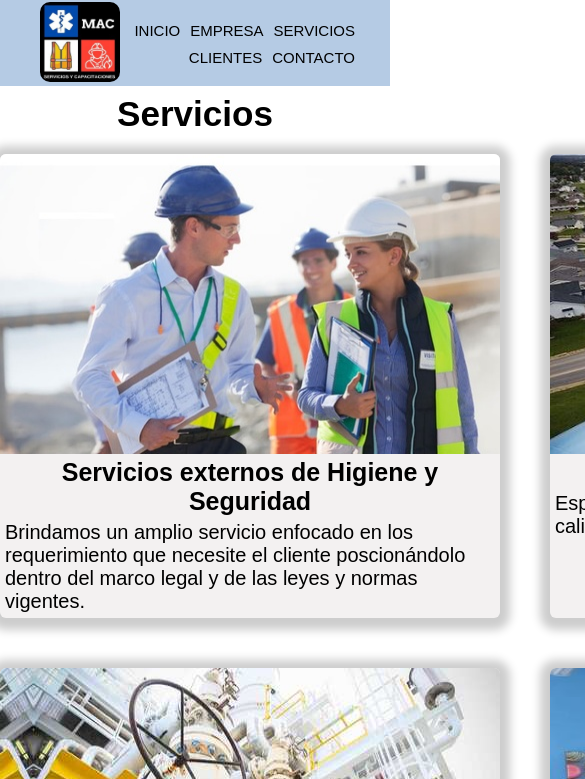
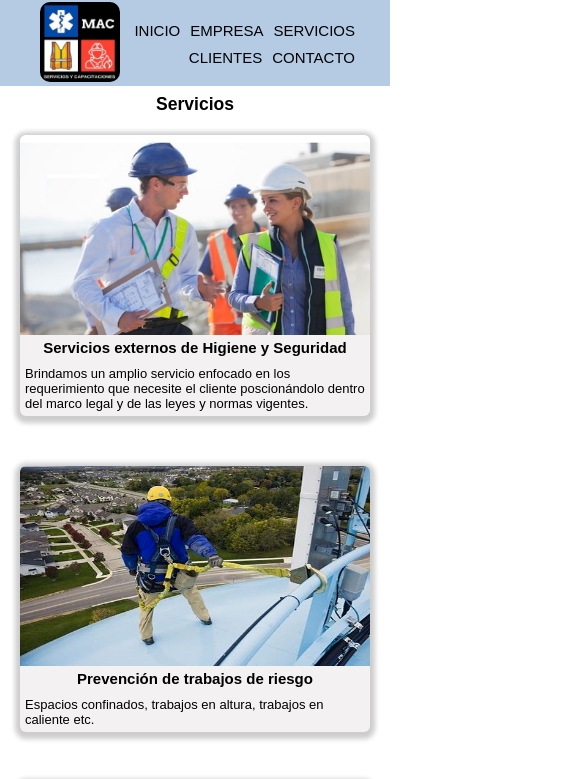
Before and after one commit to rafaelgordillo/PF-Gordillo, a website: page pages/servicios.html in a window 390 px wide. Shown: the top 779 px of the page, 585 px wide, since content can reach past the window. Drawn offline with Linux system fonts and the light colour scheme.

Commit message:
agregue media queries tablet y mobile para la pagina servicios

```diff
--- a/scss/layout/_main-clientes.scss
+++ b/scss/layout/_main-clientes.scss
@@ -1,13 +1,17 @@
 /***CLIENTES***/
 .main-title {
     display: flex;
-    flex-direction: row;
+    flex-direction: column;
     justify-content: center;
     align-items: center;
-    height: 50px;
+    height: 100%;
+    padding: 5px;
     background-color: rgb(240, 240, 240);
     font-family: $font-paragraph;
     font-size: 30px;
+    p{
+        font-size:20px ;
+    }
 }
 .container-logo {
     display: grid;
--- a/scss/layout/_main-empresa.scss
+++ b/scss/layout/_main-empresa.scss
@@ -31,7 +31,7 @@
         padding-bottom: 10px;
     }
 }
-section p {
+section p {/******CAMBIAR ESTA CLASE, NO TIENE FUNCION***/
     font-family: $font-paragraph;
     font-size: 25px;
 }
--- a/scss/layout/_main-servicios.scss
+++ b/scss/layout/_main-servicios.scss
@@ -23,7 +23,7 @@
     flex-direction: column;
     overflow: hidden;
     background-color: rgb(243, 241, 241);
-    box-shadow: 0.1px 2px 10px 10px rgba(6, 6, 6, 0.2);
+    box-shadow: 0.1px 2px 5px 5px rgba(6, 6, 6, 0.2);
     border-radius: 6px;
 
     div img{
--- a/scss/layout/_media-mobile.scss
+++ b/scss/layout/_media-mobile.scss
@@ -66,7 +66,7 @@
         height: 20px;
     }
 }
-/*media queries empresa*/
+/***media queries empresa***/
 
 @media (max-width:576px){
 
@@ -91,7 +91,7 @@
             padding-left: 45px;
         }
     }
-    .texto-empresa {
+    .texto-empresa { /*contenedor de "La empresa"*/
         display: flex;
         flex-direction: column;
         width: 100%;
@@ -151,27 +151,57 @@
         color: crimson;
     }
     p{
-        font-size: 15px;
+        font-size: 13px;
     }
 }
 }
-/*media queries servicios*/
+/***media queries servicios***/
+
 @media (max-width:576px){
-    .container-servicios{
-        h3{
+    .container-services { /*contenedor de servicios*/
+        display: grid;
+        grid-template-columns: repeat(1, 350px);
+        width: 100%;
+        height: 100%;
+        justify-content: space-evenly;
+        gap: 50px;
+        margin-top: 20px;
+        margin-bottom: 20px;
+    }
+    .title-services { /*titulo de la pagina*/
+        font-family: $font-paragraph;
+        text-align: center;
+        font-size: 15px;
+        margin-top: 8px;
+        margin-bottom: 8px;
+    }
+    .box-service{ /*card que representa cada servicio*/
+        display: flex;
+        flex-direction: column;
+        overflow: hidden;
+        background-color: rgb(243, 241, 241);
+        box-shadow: 0.1px 2px 5px 5px rgba(6, 6, 6, 0.2);
+        border-radius: 6px;
+
+        div img{ /*imagen de cada box*/
+           width: 100%;
+           height: 200px;
+        }
+        div h3{  /* titulo de cada box*/
+            font-family: $font-paragraph;
+            text-align:center;
             font-size: 15px;
+            padding-bottom: 5px;
         }
+        div p{ /*parrafo de cada box*/
+            font-family: $font-paragraph;
+            text-align:left;
+            font-size: 13px;
+            margin-left: 5px;
+            margin-bottom: 5px;
+        }
+
     }
-     .section-servicios{
-        li{
-            font-size: 15px;
-        }
-     }
-
-
-
-
-
 
 }
 
@@ -181,6 +211,7 @@
         height: 25px;
         background-color: rgb(240, 240, 240);
         font-family: 'Montserrat', sans-serif;
+        height: 100%;
         font-size: 13px;
         padding-left: 10px;
     }
--- a/scss/layout/_media-tablet.scss
+++ b/scss/layout/_media-tablet.scss
@@ -112,16 +112,55 @@
 }
 /*media queries servicios*/
 @media(max-width: 768px){
-.container-servicios{
-    h3{
+    .container-services {
+        display: grid;
+        grid-template-columns: repeat(1, 450px);
+        width: 100%;
+        height: 100%;
+        justify-content: space-evenly;
+        gap: 50px;
+        margin-top: 20px;
+        margin-bottom: 20px;
+    }
+    .title-services {
+        font-family: $font-paragraph;
+        text-align: center;
         font-size: 20px;
+        margin-top: 8px;
+        margin-bottom: 8px;
     }
-}
- .section-servicios{
-    li{
-        font-size: 20px;
+    .box-service{
+        display: flex;
+        flex-direction: column;
+        overflow: hidden;
+        background-color: rgb(243, 241, 241);
+        box-shadow: 0.1px 2px 5px 5px rgba(6, 6, 6, 0.2);
+        border-radius: 6px;
+
+        div img{
+           width: 100%;
+           height: 250px;
+        }
+        div h3{
+            font-family: $font-paragraph;
+            text-align:center;
+            font-size: 20px;
+            margin-bottom: 5px;
+        }
+        div p{
+            font-family: $font-paragraph;
+            text-align:left;
+            font-size: 15px;
+            margin-left: 5px;
+            margin-bottom: 5px;
+        }
+
+
+
     }
- }
+
+
+
 }
 
 
@@ -143,8 +182,13 @@
         height: 40px;
         background-color: rgb(240, 240, 240);
         font-family: 'Montserrat', sans-serif;
+        height: 100%;
         font-size: 20px;
         padding-left: 10px;
+        padding: 5px;
+        p{
+            font-size: 15px;
+        }
     }
 
     .logo-client img {
```
Also changed, not shown: pages/clientes.html (+2 -1 lines), css/style.css.
